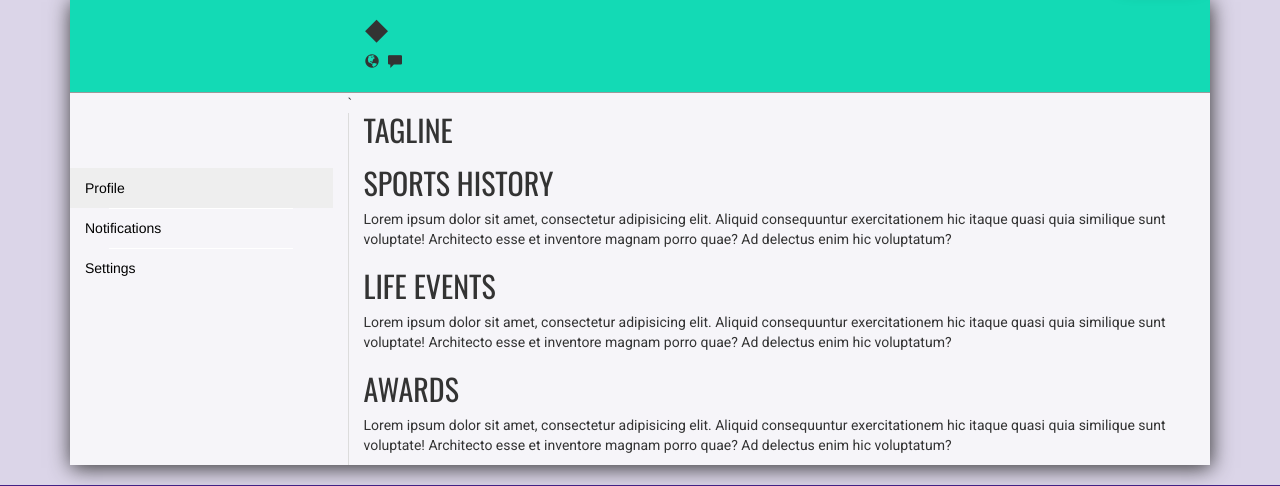
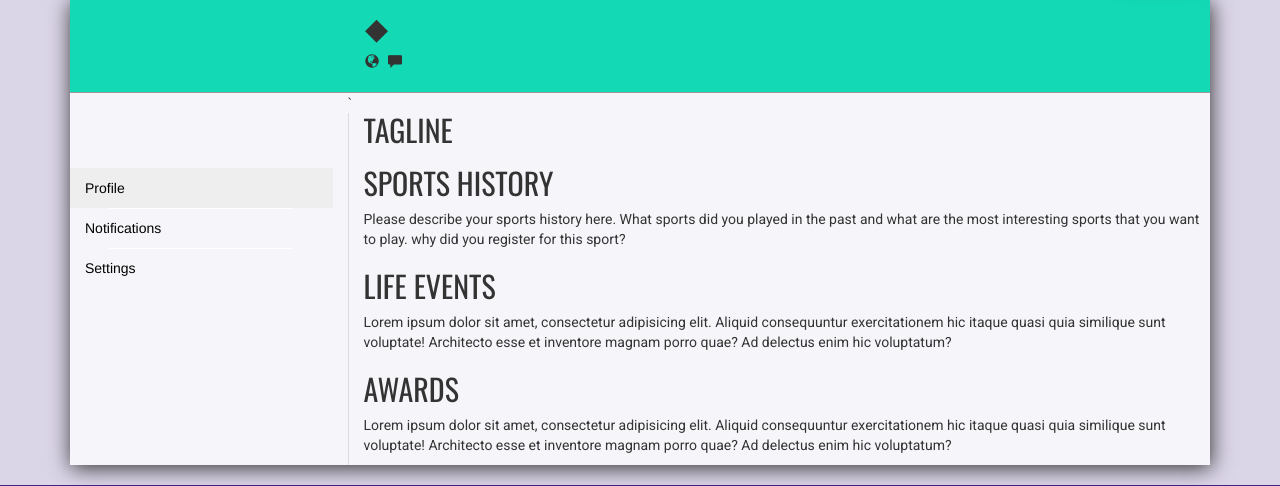
Before and after one commit to Juni4567/SportPortal, a PHP site: page /user.php in a window 1280 px wide. Shown: the part 121-607 px from the top of the page. Run offline with PHP 8.4, Linux system fonts and the light colour scheme; the visitor is signed in with stand-in values (Sample User, id 1); data that the repository does not hold is empty.

Commit message:
Deploy Test

```diff
--- a/user.php
+++ b/user.php
@@ -72,7 +72,7 @@ if(isset($_SESSION['logged_user']))
                                             <h2>Tagline</h2>
                                             <p><?php echo $query_row['introduction']; ?></p>
                                             <h2>Sports History</h2>
-                                            <p>Lorem ipsum dolor sit amet, consectetur adipisicing elit. Aliquid consequuntur exercitationem hic itaque quasi quia similique sunt voluptate! Architecto esse et inventore magnam porro quae? Ad delectus enim hic voluptatum?</p>
+                                            <p>Please describe your sports history here. What sports did you played in the past and what are the most interesting sports that you want to play. why did you register for this sport?</p>
 
                                             <h2>Life Events</h2>
                                             <p>Lorem ipsum dolor sit amet, consectetur adipisicing elit. Aliquid consequuntur exercitationem hic itaque quasi quia similique sunt voluptate! Architecto esse et inventore magnam porro quae? Ad delectus enim hic voluptatum?</p>
```
